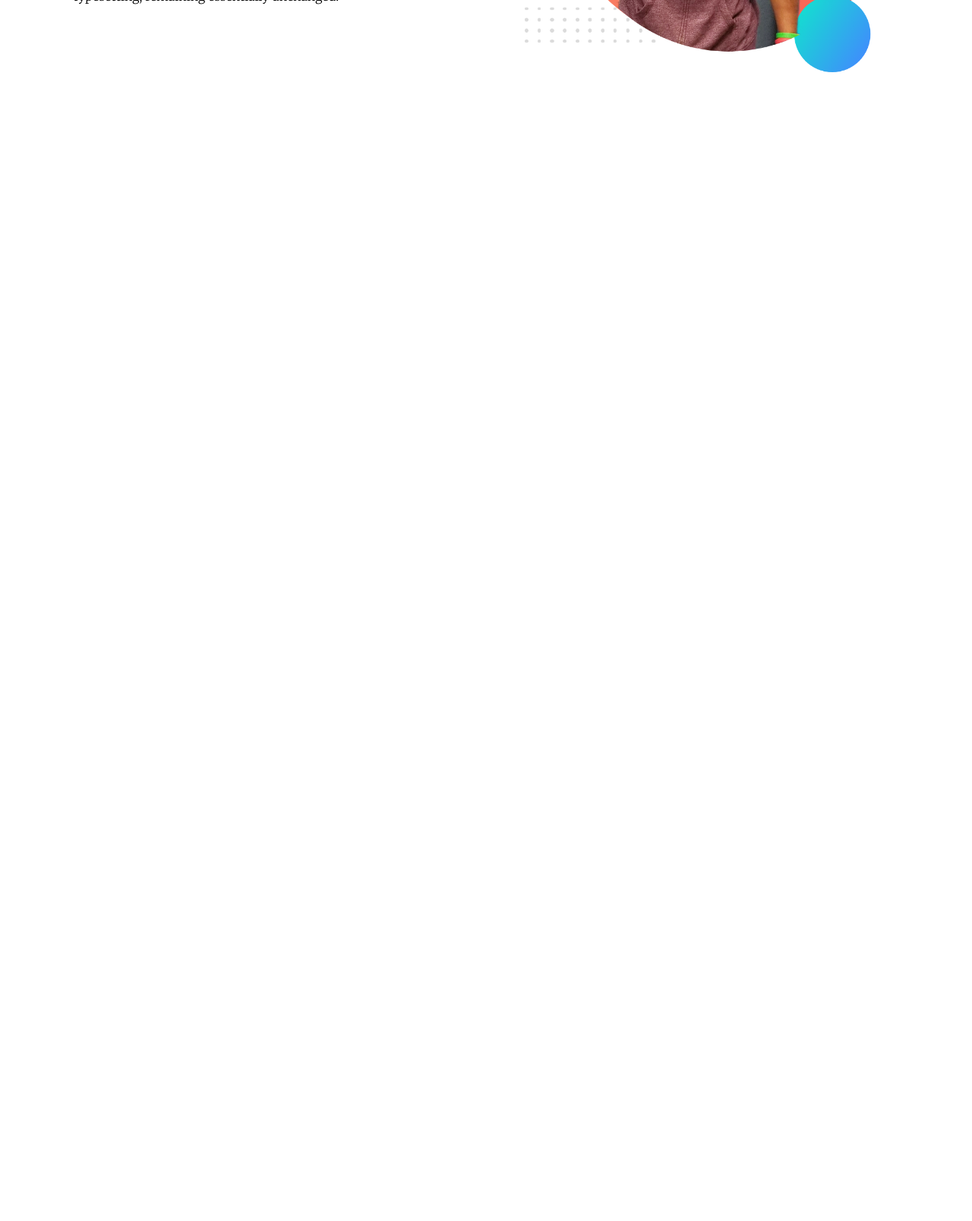
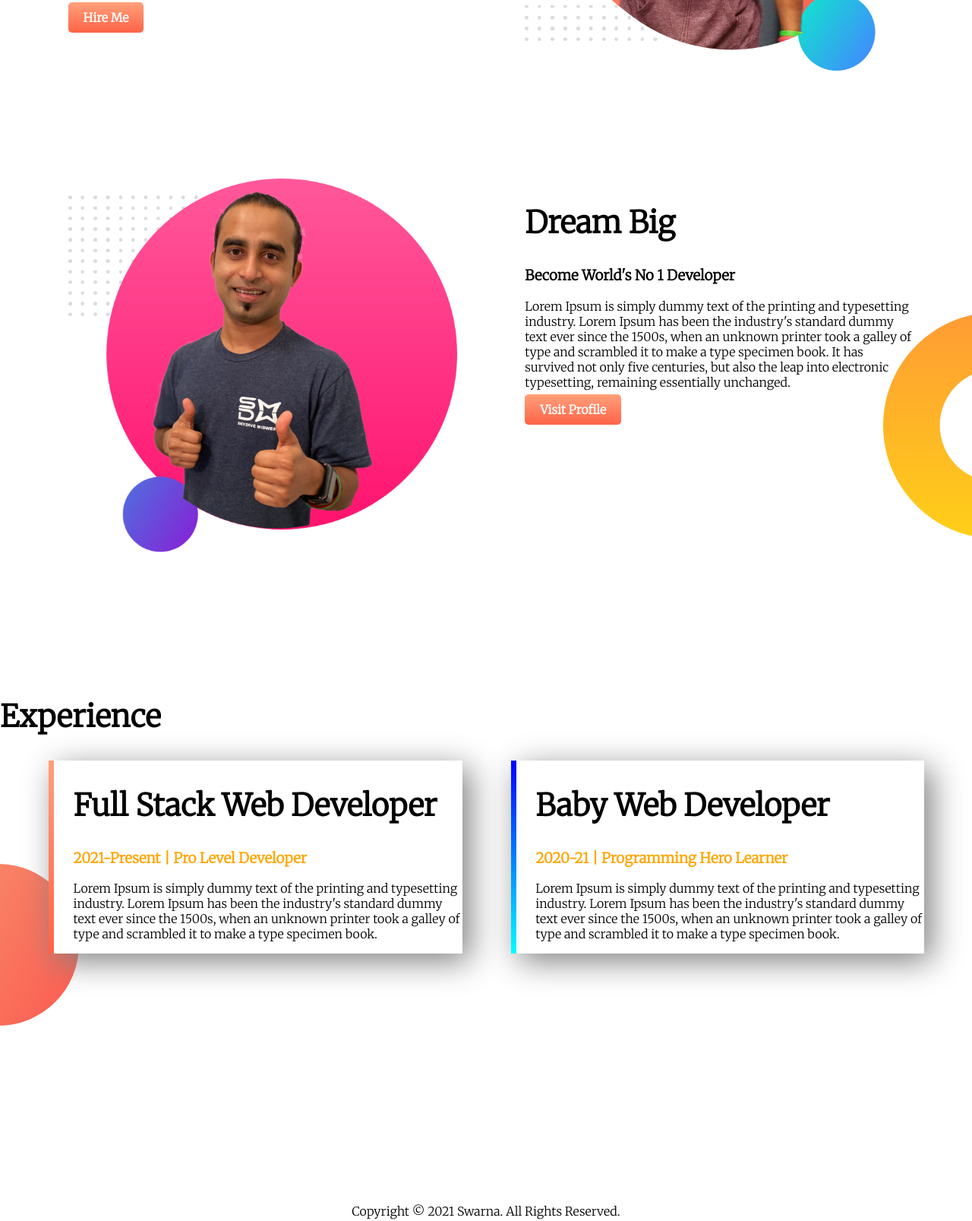
Before and after one commit to Swarna0/web-portfolio, a plain HTML site: page index.html in a window 1280 px wide. Shown: the part 415-2022 px from the top of the page at 76% size. Before the commit the page ends 800 px from the top, so only its background shows below. Drawn offline with Linux system fonts and the light colour scheme.

Commit message:
complete website

```diff
--- a/index.html
+++ b/index.html
@@ -9,16 +9,44 @@
 <link href="https://fonts.googleapis.com/css2?family=Merriweather:wght@300&display=swap" rel="stylesheet">
 </head>
 <body>
-    <section>
+    <section class="top-banner">
         <div class="half-width">
             <h1>Welcome To</h1>
             <h1><span class="name-highlight">Jhankar</span> Website</h1>
             <h3>World-class professional web developer</h3>
             <p>Lorem Ipsum is simply dummy text of the printing and typesetting industry. Lorem Ipsum has been the industry's standard dummy text ever since the 1500s, when an unknown printer took a galley of type and scrambled it to make a type specimen book. It has survived not only five centuries, but also the leap into electronic typesetting, remaining essentially unchanged.</p>
+            <a class="link-button" target="_blank" href="https://www.facebook.com/swarna04">Hire Me</a>
         </div>
         <div class="half-width">
             <img src="images/jhankar.png" alt="">
         </div>
     </section>
+    <section class="dream-area">
+        <div class="half-width">
+           <img src="images/jhankar2.png" alt="">
+        </div>
+        <div class="half-width">
+            <h2>Dream Big</h2>
+            <h3>Become World's No 1 Developer</h3>
+            <p>Lorem Ipsum is simply dummy text of the printing and typesetting industry. Lorem Ipsum has been the industry's standard dummy text ever since the 1500s, when an unknown printer took a galley of type and scrambled it to make a type specimen book. It has survived not only five centuries, but also the leap into electronic typesetting, remaining essentially unchanged.</p>
+            <a class="link-button" href="https://www.facebook.com/swarna04">Visit Profile</a>
+        </div>
+    </section>
+    <section class="experience-area">
+        <h2>Experience</h2>
+           <div id="full-stack" class="half-width shadow-effect">
+            <h2>Full Stack Web Developer</h2>
+            <h3 class="orange-highlight">2021-Present | Pro Level Developer</h3>
+            <p>Lorem Ipsum is simply dummy text of the printing and typesetting industry. Lorem Ipsum has been the industry's standard dummy text ever since the 1500s, when an unknown printer took a galley of type and scrambled it to make a type specimen book.</p>
+           </div>
+           <div id="baby-dev" class="half-width shadow-effect">
+            <h2>Baby Web Developer</h2>
+            <h3 class="orange-highlight">2020-21 | Programming Hero Learner</h3>
+            <p>Lorem Ipsum is simply dummy text of the printing and typesetting industry. Lorem Ipsum has been the industry's standard dummy text ever since the 1500s, when an unknown printer took a galley of type and scrambled it to make a type specimen book.</p>
+           </div>
+    </section>
+    <footer>
+        <p>Copyright © 2021 Swarna. All Rights Reserved.</p>
+    </footer>
 </body>
 </html>
--- a/style.css
+++ b/style.css
@@ -1,10 +1,14 @@
 body{
     font-family: 'Merriweather', serif;
+    margin: 0px;
 }
 h1{
     font-size: 50px;
 }
-.name-highlight{
+h2{
+    font-size: 40px;
+}
+.orange-highlight{
     color: orange;
 }
 .half-width{
@@ -16,3 +20,46 @@ h1{
 .half-width img{
     width: 100%;
 }
+.top-banner{
+    background-image: url(images/top-banner.png);
+    background-repeat: no-repeat;
+}
+section{
+    height: 500px;
+    padding-bottom: 150px;
+}
+.link-button{
+    text-decoration: none;
+    background-image: linear-gradient(lightsalmon, tomato);
+    padding: 10px 20px;
+    border-radius: 5px;
+    font-weight: 700;
+    color: white;
+}
+.dream-area{
+    background-image: url(images/dream-bg.png);
+    background-repeat: no-repeat;
+    background-position: right;
+}
+.shadow-effect{
+    box-shadow: 10px 10px 40px gray;
+    background-color: white;
+}
+.experience-area{
+    background-image: url(images/exp-bg.png);
+    background-repeat: no-repeat;
+    background-position: left;
+}
+#full-stack{
+    border-left: 7px solid;
+    border-image: linear-gradient(lightsalmon, tomato);
+    border-image-slice: 1;
+}
+#baby-dev{
+    border-left: 7px solid;
+    border-image: linear-gradient(blue, cyan);
+    border-image-slice: 1;
+}
+footer p{
+    text-align: center;
+}
```
